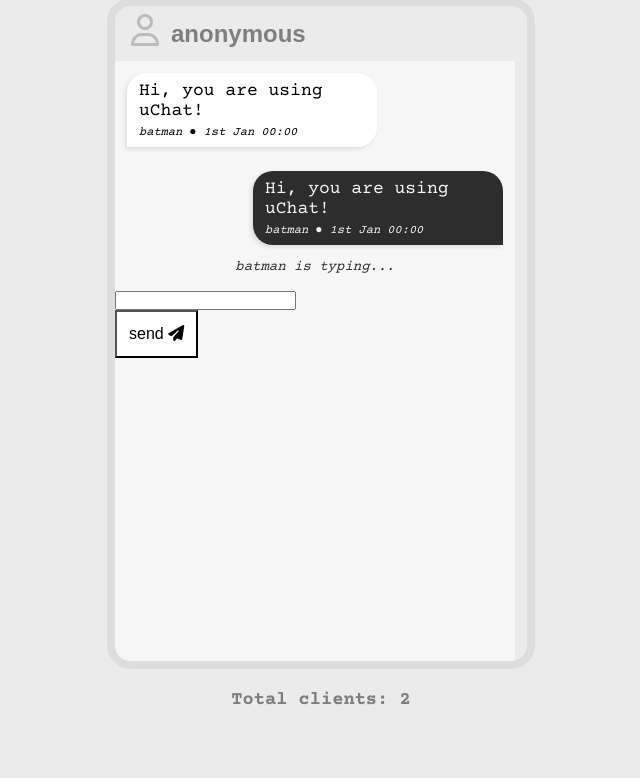
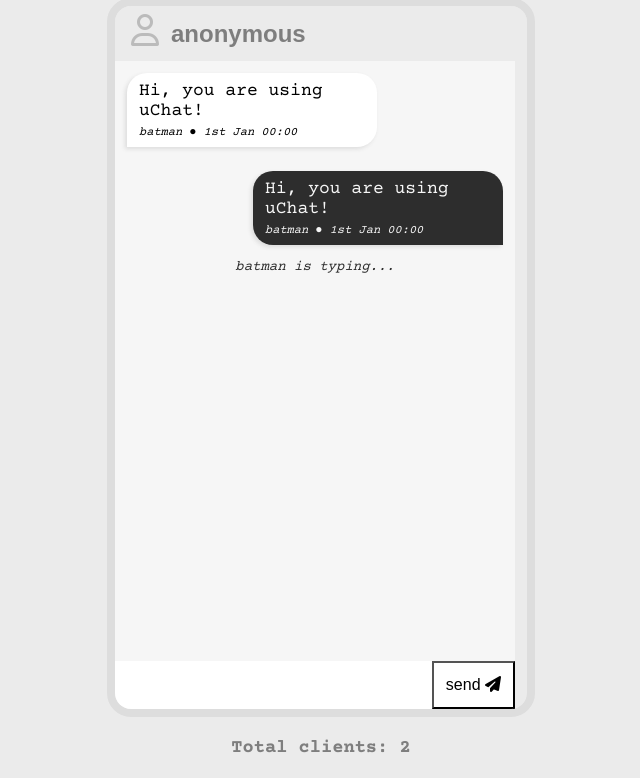
Before and after one commit to amrit2104/ChatApp, a website: page public/index.html in a window 1280 px wide. Shown: the part 83-861 px from the top of the page, without its empty margins (319-959 px from the left). Before the commit the page ends 813 px from the top, so only its background shows below. Drawn offline with nearby package versions, Linux system fonts and the light colour scheme.

Commit message:
HTML fixes

```diff
--- a/public/index.html
+++ b/public/index.html
@@ -1,8 +1,8 @@
 <!DOCTYPE html>
 <html lang="en">
 <head>
-    <meta charset="UTF-8">
-    <meta name="viewport" content="width=device-width, initial-scale=1.0">
+    <meta charset="UTF-8"/>
+    <meta name="viewport" content="width=device-width, initial-scale=1.0" />
     <link
         rel="stylesheet"
         href="https://cdnjs.cloudflare.com/ajax/libs/font-awesome/6.5.2/css/all.min.css" integrity="sha512-SnH5WK+bZxgPHs44uWIX+LLJAJ9/2PkPKZ5QiAj6Ta86w+fsb2TkcmfRyVX3pBnMFcV7oQPJkl9QevSCWr3W6A==" crossorigin="anonymous" referrerpolicy="no-referrer"
@@ -42,15 +42,20 @@
                     batman is typing...
                 </p>
             </li>
+        </ul>
             <!--this form is handled by js-->
-            <form class="message-for" id="message-form">
-                <input type="text" name="message" id="message-input">
+            <form class="message-form" id="message-form">
+                <input
+                    type="text"
+                    name="message"
+                    class="message-input"
+                    id="message-input"
+                />
                 <div class="vdivider"></div>
                 <button type="submit" class="send-button">
                     send <span><i class="fas fa-paper-plane"></i></span>
                 </button>
             </form>
-
         </ul>
     </div>
     <h3 class="clients-total" id="clients-total">Total clients: 2</h3>
--- a/public/style.css
+++ b/public/style.css
@@ -4,8 +4,8 @@
     padding: 0;
     box-sizing: border-box;
     scroll-behavior: smooth;
+}
 
-}
 body {
     font-family: "Courier Prime", monospace;
     /* display: flex;
@@ -17,6 +17,7 @@
     /*these two lines do the same thing as top 4*/
     background-color: #ebebeb;
 }
+
 .title {
     margin: 20px 0;
 }
```
